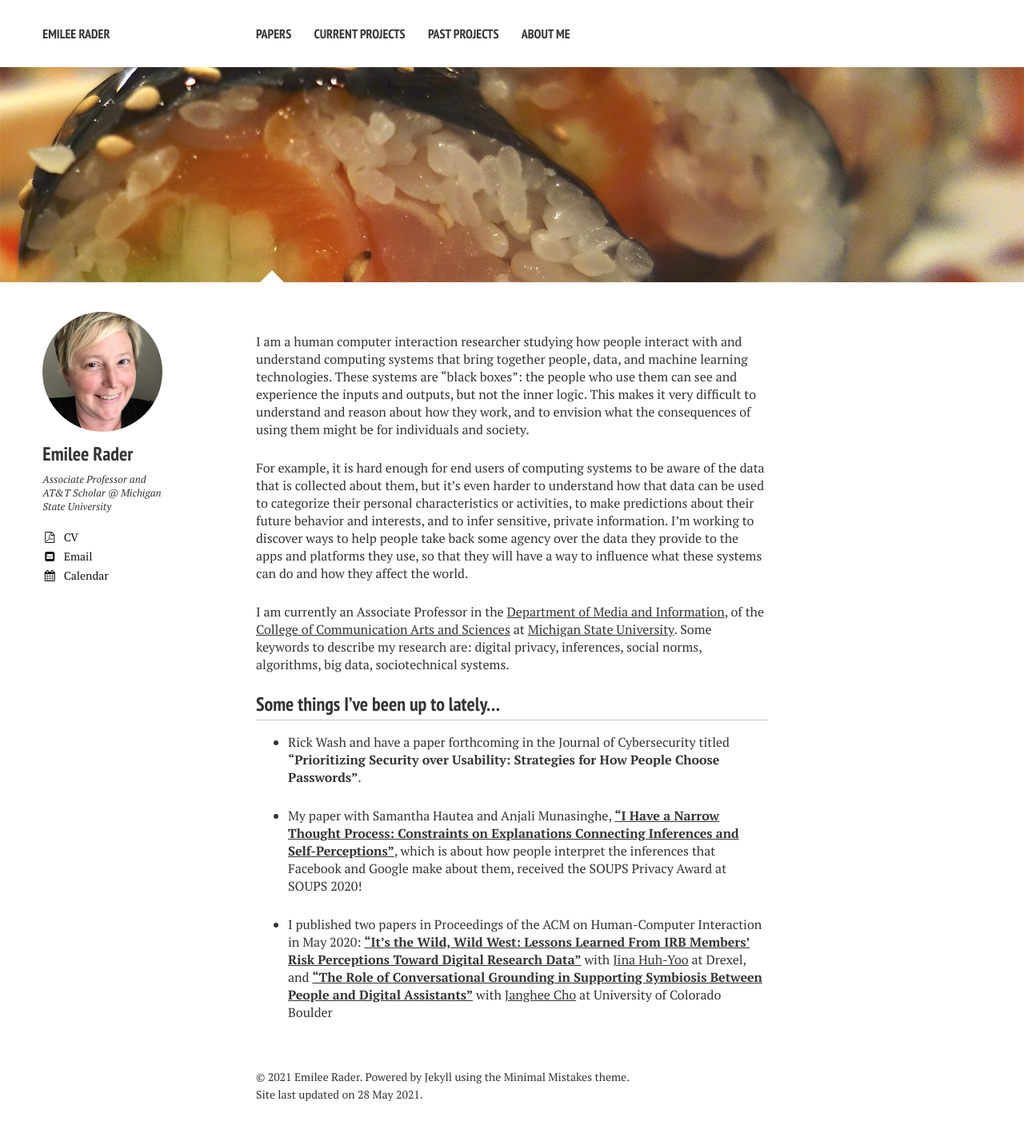
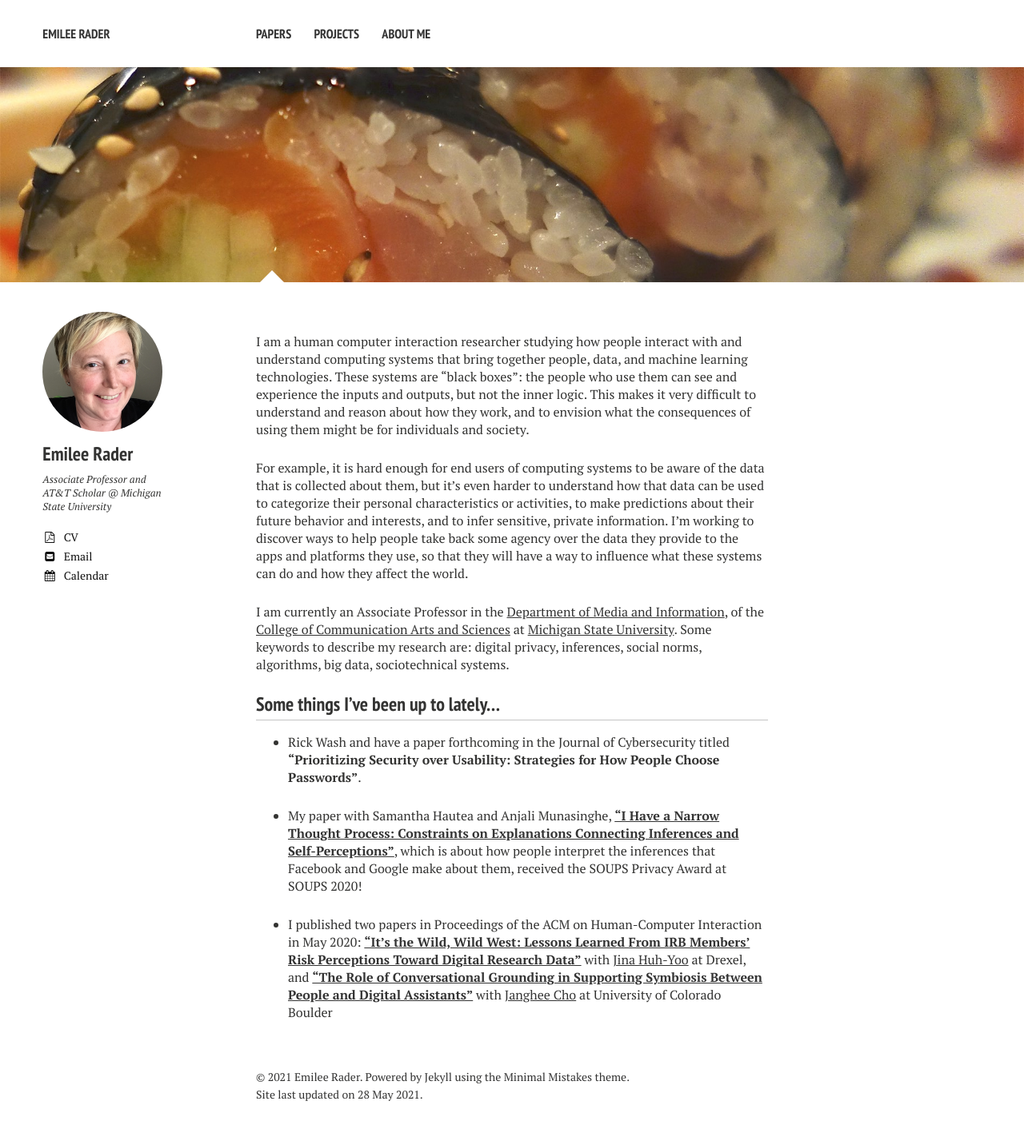
Before and after one commit to bierdoctor/bierdoctor.github.io, a Jekyll site: the page built from index.md, in a window 1280 px wide. Shown: the whole page at 80% size. Built offline with Jekyll 4.4.1, drawn with Linux system fonts in a browser that asks for light colours; nearby versions of some CDN libraries.

Commit message:
nope, don't like it

```diff
--- a/_data/navigation.yml
+++ b/_data/navigation.yml
@@ -3,11 +3,8 @@
 - title: Papers
   url: /papers/
 
-- title: Current Projects
+- title: Projects
   url: /projects/
-
-- title: Past Projects
-  url: /past_projects/
 
 - title: About Me
   url: /about/
```
